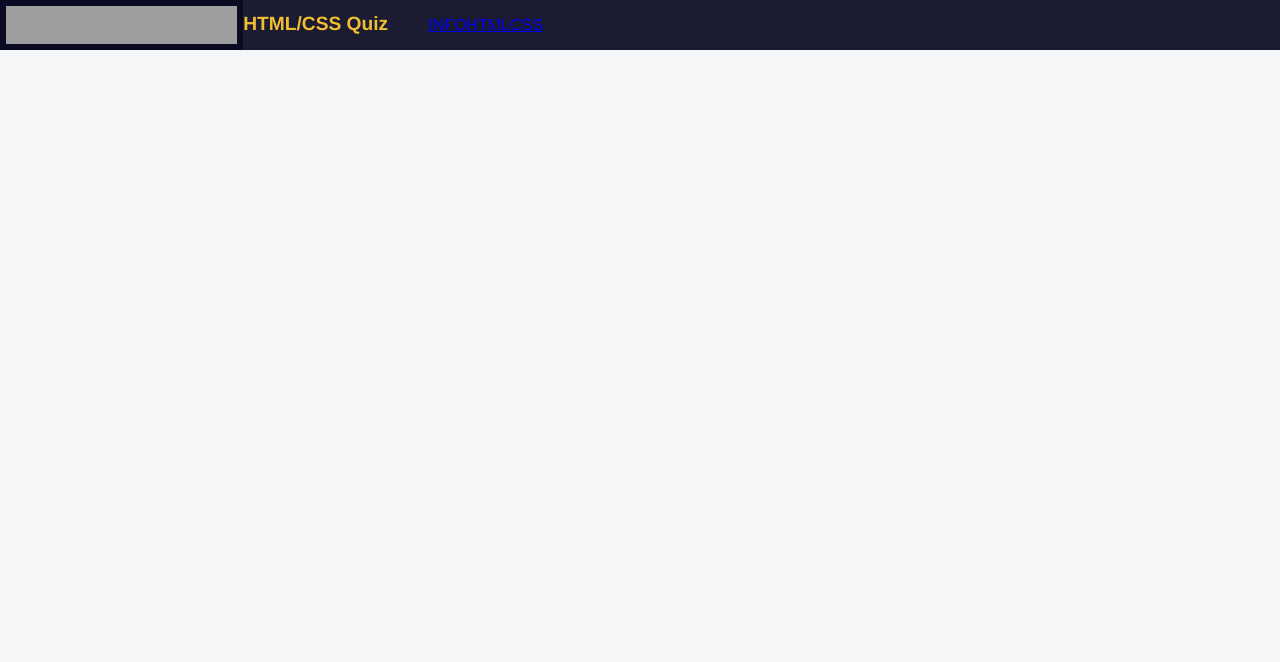
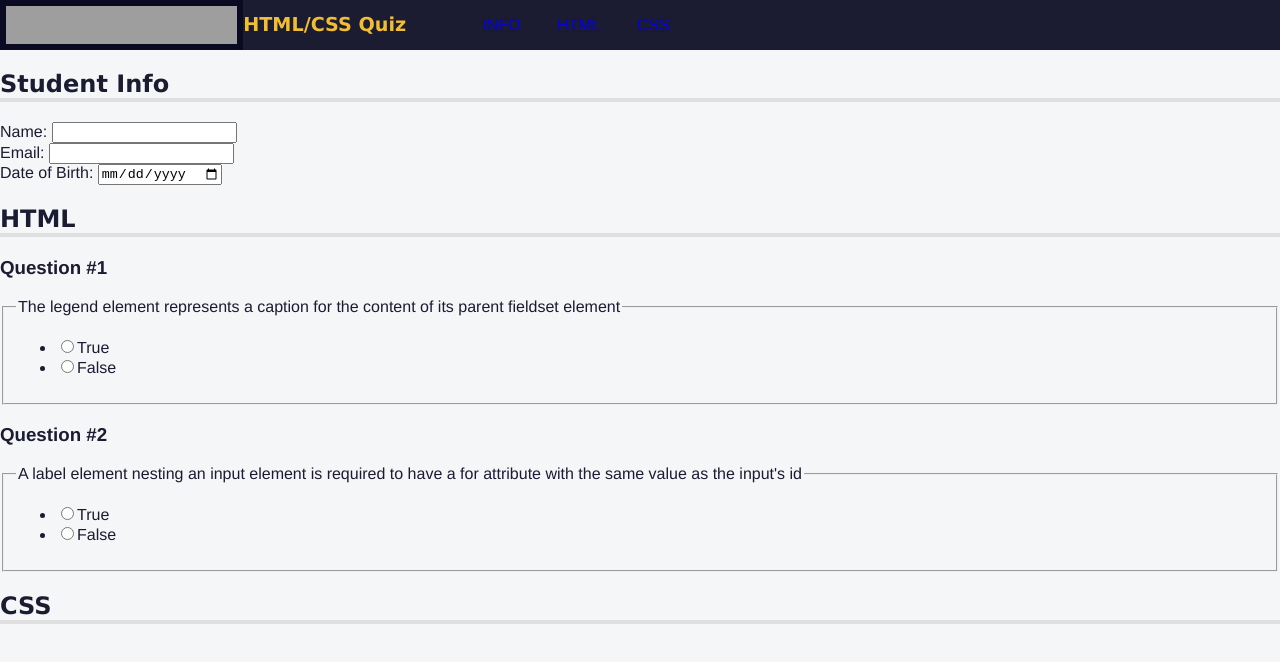
Before and after one commit to alpayacr0/codecamp-exercise, a plain HTML site: page 23-Build-a-Quiz-Webpage/index.html in a window 1280 px wide. Drawn offline with Linux system fonts and the light colour scheme; grey boxes are pictures that could not be loaded.

Commit message:
feat: enhance Accessibility Quiz webpage structure and styling

```diff
--- a/23-Build-a-Quiz-Webpage/index.html
+++ b/23-Build-a-Quiz-Webpage/index.html
@@ -1,36 +1,120 @@
 <!doctype html>
 <html lang="en">
   <head>
-    <link rel="stylesheet" href="styles.css" />
     <meta charset="UTF-8" />
     <meta name="viewport" content="width=device-width, initial-scale=1.0" />
-    <meta name="description" content="A simple quiz webpage" />
-    <title>FreeCodeCamp Quiz Webpage</title>
+    <meta
+      name="description"
+      content="freeCodeCamp Accessibility Quiz practice project"
+    />
+    <title>Accessibility Quiz</title>
+    <link rel="stylesheet" href="styles.css" />
   </head>
   <body>
     <header>
       <img
-        src="https://cdn.freecodecamp.org/platform/universal/fcc_primary.svg"
         id="logo"
         alt="freeCodeCamp"
+        src="https://cdn.freecodecamp.org/platform/universal/fcc_primary.svg"
       />
       <h1>HTML/CSS Quiz</h1>
       <nav>
         <ul>
-          <li><a href="#">INFO</a></li>
-          <li><a href="#">HTML</a></li>
-          <li><a href="#">CSS</a></li>
+          <li><a href="#student-info">INFO</a></li>
+          <li><a href="#html-questions">HTML</a></li>
+          <li><a href="#css-questions">CSS</a></li>
         </ul>
       </nav>
     </header>
     <main>
       <form
-        method="POST"
+        method="post"
         action="https://freecodecamp.org/practice-project/accessibility-quiz"
       >
-        <section role="region"></section>
-        <section role="region"></section>
-        <section role="region"></section>
+        <section role="region" aria-labelledby="student-info">
+          <h2 id="student-info">Student Info</h2>
+          <div class="info">
+            <label for="student-name">Name:</label>
+            <input type="text" name="student-name" id="student-name" />
+          </div>
+          <div class="info">
+            <label for="student-email">Email:</label>
+            <input type="email" name="student-email" id="student-email" />
+          </div>
+          <div class="info">
+            <label for="birth-date">Date of Birth:</label>
+            <input type="date" name="birth-date" id="birth-date" />
+          </div>
+        </section>
+        <!-- i need to add a span element before the number 1 within the first h3 element. -->
+        <section role="region" aria-labelledby="html-questions">
+          <h2 id="html-questions">HTML</h2>
+          <div class="question-block">
+            <h3><span class="sr-only">Question </span>1</h3>
+            <fieldset class="question" name="question-1">
+              <legend>
+                The legend element represents a caption for the content of its
+                parent fieldset element
+              </legend>
+              <ul class="answers-list">
+                <li>
+                  <label for="q1-a1"
+                    ><input
+                      type="radio"
+                      name="question-1"
+                      id="q1-a1"
+                      value="true"
+                    />True</label
+                  >
+                </li>
+                <li>
+                  <label for="q1-a2"
+                    ><input
+                      type="radio"
+                      name="question-1"
+                      id="q1-a2"
+                      value="false"
+                    />False</label
+                  >
+                </li>
+              </ul>
+            </fieldset>
+          </div>
+          <div class="question-block">
+            <h3><span class="sr-only">Question </span>2</h3>
+            <fieldset class="question" name="question-2">
+              <legend>
+                A label element nesting an input element is required to have a
+                for attribute with the same value as the input's id
+              </legend>
+              <ul class="answers-list">
+                <li>
+                  <label for="q2-a1"
+                    ><input
+                      type="radio"
+                      name="question-2"
+                      id="q2-a1"
+                      value="true"
+                    />True</label
+                  >
+                </li>
+                <li>
+                  <label for="q2-a2"
+                    ><input
+                      type="radio"
+                      name="question-2"
+                      id="q2-a2"
+                      value="false"
+                    />False</label
+                  >
+                </li>
+              </ul>
+            </fieldset>
+          </div>
+        </section>
+        <section role="region" aria-labelledby="css-questions">
+          <h2 id="css-questions">CSS</h2>
+        </section>
       </form>
     </main>
   </body>
--- a/23-Build-a-Quiz-Webpage/styles.css
+++ b/23-Build-a-Quiz-Webpage/styles.css
@@ -5,12 +5,6 @@ body {
   margin: 0;
 }
 
-#logo {
-  width: max(10rem, 18vw);
-  background-color: #0a0a23;
-  aspect-ratio: 35/4;
-  padding: 0.4rem;
-}
 header {
   width: 100%;
   height: 50px;
@@ -18,12 +12,50 @@ header {
   display: flex;
 }
 
+#logo {
+  width: max(10rem, 18vw);
+  background-color: #0a0a23;
+  aspect-ratio: 35 / 4;
+  padding: 0.4rem;
+}
+
 h1 {
   color: #f1be32;
   font-size: min(5vw, 1.2em);
+}
+
+nav {
+  width: 50%;
+  max-width: 300px;
+  height: 50px;
 }
 
 nav > ul {
   display: flex;
   justify-content: space-evenly;
 }
+
+h1,
+h2 {
+  font-family: Verdana, Tahoma;
+}
+
+h2 {
+  border-bottom: 4px solid #dfdfe2;
+}
+
+h3:before {
+  content: "Question #";
+}
+
+.sr-only {
+  position: absolute;
+  width: 1px;
+  height: 1px;
+  padding: 0;
+  margin: -1px;
+  overflow: hidden;
+  clip: rect(0, 0, 0, 0);
+  white-space: nowrap;
+  border: 0;
+}
```
